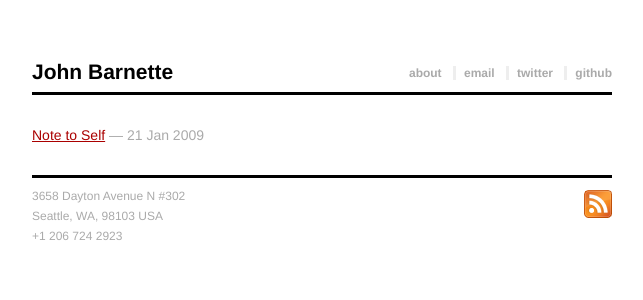
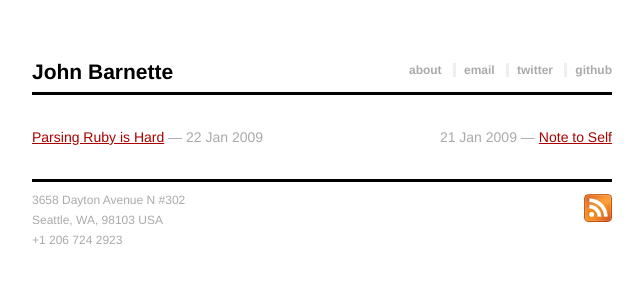
Before and after one commit to jbarnette/jbarnette.github.com, a Jekyll site: the page built from index.html, in a window 1280 px wide. Shown: the top 300 px of the page, without its empty margins (318-961 px from the left). Built offline with Jekyll 4.4.1, drawn with Linux system fonts in a browser that asks for light colours.

Commit message:
css dicking

```diff
--- /dev/null
+++ b/_posts/2009-01-22-parsing-ruby-is-hard.markdown
@@ -0,0 +1,7 @@
+---
+layout: post
+title: Parsing Ruby is Hard
+---
+
+    "Parsing #{"Ruby #{"is #{%(hard)}"}"}."
+    # => "Parsing Ruby is hard."
--- a/css/screen.css
+++ b/css/screen.css
@@ -30,6 +30,10 @@ h2 {
     margin-top: 24px;
     font-size: 120%;
     margin-bottom: 8px;
+}
+
+li {
+    line-height: 20px;
 }
 
 p {
@@ -74,8 +78,37 @@ p {
     list-style-type: none;
 }
 
+.posts li {
+    display: inline-block;
+    width: 290px;
+}
+
+.posts li.right {
+    text-align: right;
+}
+
+.posts li.right a {
+    float: right;
+}
+
+.posts li.right a::outside {
+    content: "HELLO";
+}
+
 .slug {
     color: #aaa;
+}
+
+.left .slug::before {
+  content: "\2014  ";
+}
+
+.right .slug::after {
+  content: " \2014";
+}
+
+.right .slug {
+margin-right: 4px;
 }
 
 #footer {
--- a/index.html
+++ b/index.html
@@ -4,10 +4,8 @@ title: John Barnette
 ---
 
 <ul class="posts">
-  {% for post in site.posts %}
-    <li>
-      <a href="{{ post.url }}">{{ post.title }}</a>
-      <span class="slug">&mdash; {{ post.date | date_to_string }}</span>
-    </li>
-  {% endfor %}
+  {% for post in site.posts %}<li class="{% cycle "left", "right" %}">
+    <a href="{{ post.url }}">{{ post.title }}</a>
+    <span class="slug">{{ post.date | date_to_string }}</span>
+  </li>{% endfor %}
 </ul>
```
